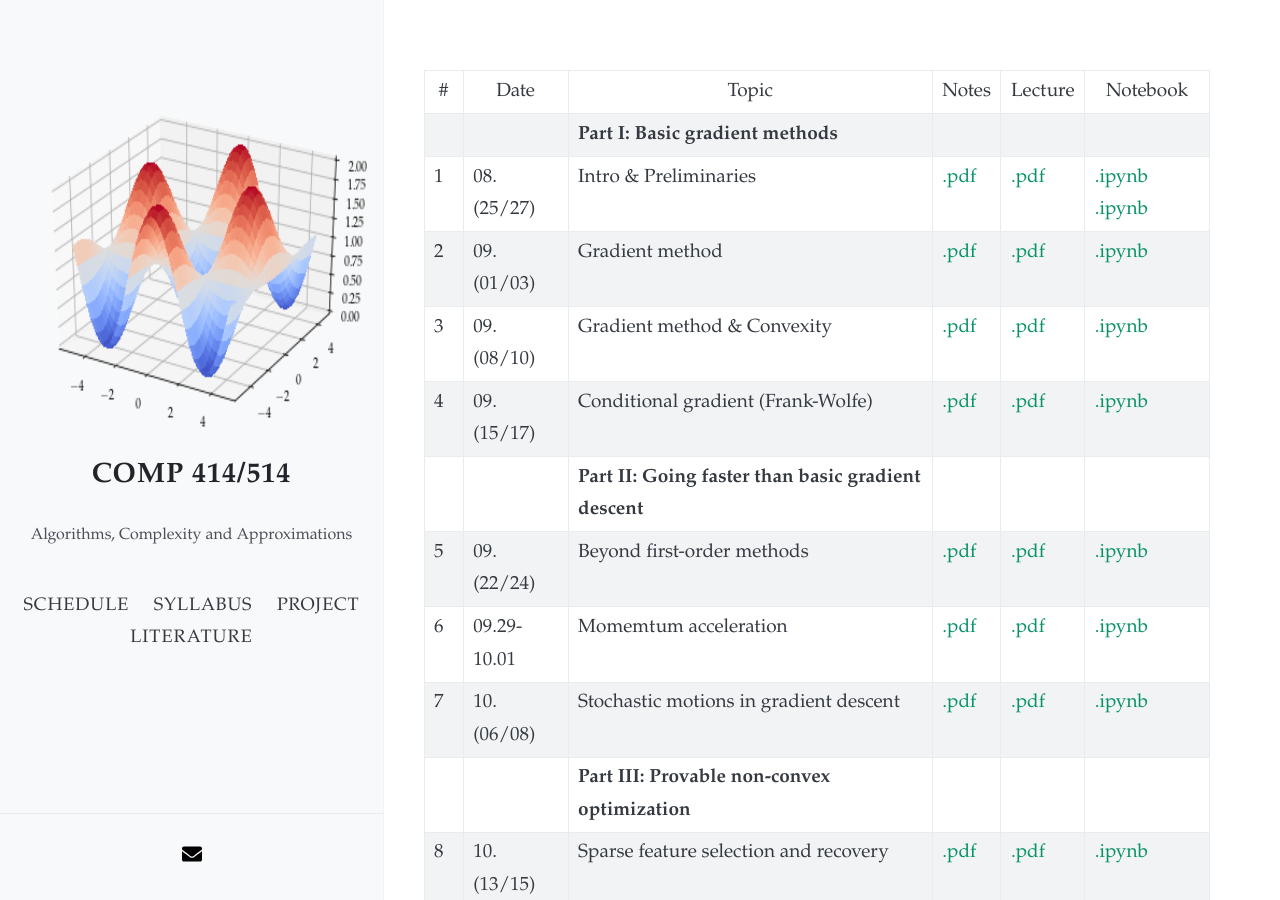
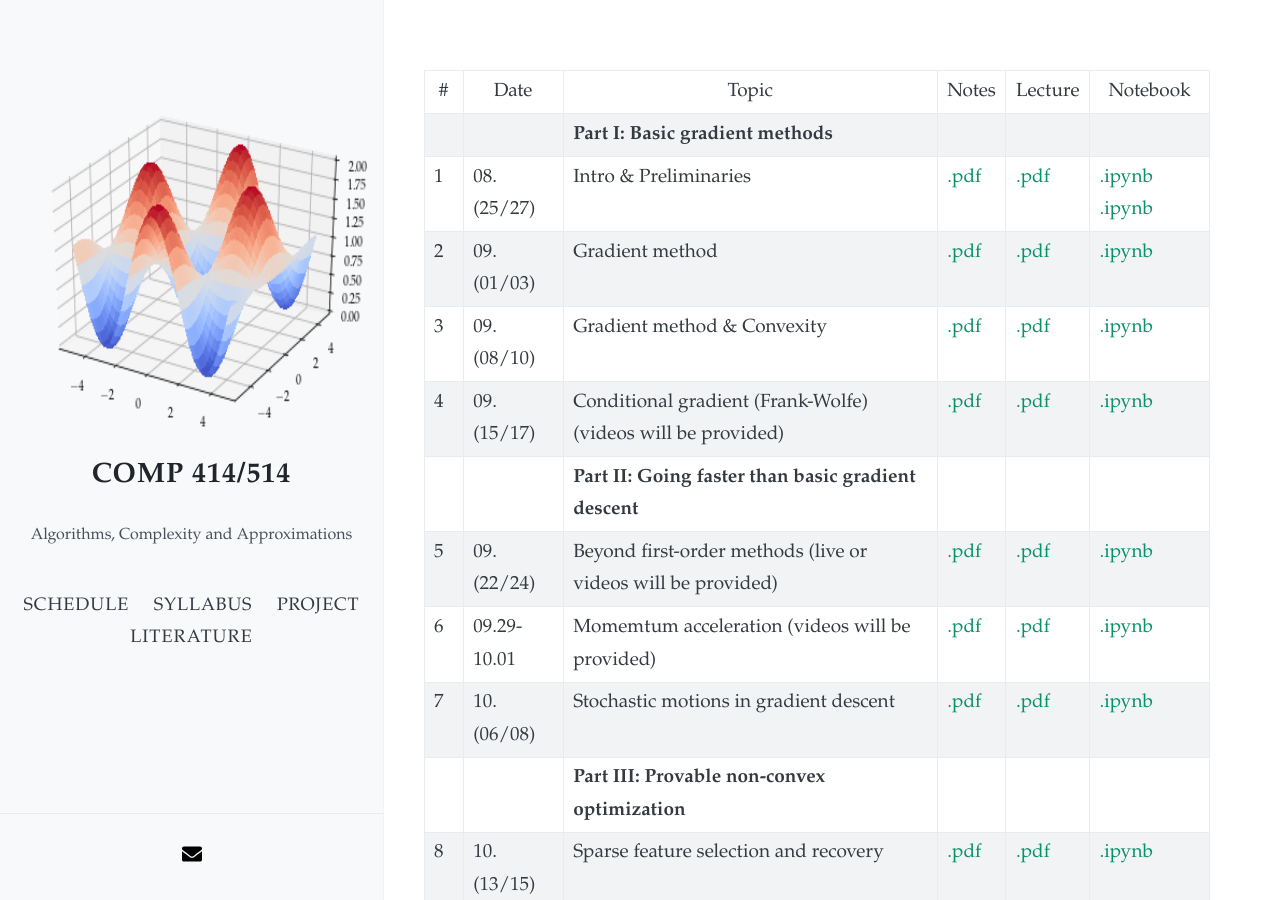
Before and after one commit to akyrillidis/comp414-514, a Jekyll site: the page built from schedule.md, in a window 1280 px wide and 900 px high. Built offline with Jekyll 4.4.1, drawn with Linux system fonts in a browser that asks for light colours; nearby versions of some CDN libraries.

Commit message:
Update schedule.md

```diff
--- a/schedule.md
+++ b/schedule.md
@@ -11,10 +11,10 @@ layout: default
 | 1 | 08.(25/27) | Intro & Preliminaries  | [.pdf](/schedule/images/chapter1.pdf) | [.pdf](/schedule/images/Lecture 1.pdf) | [.ipynb](/schedule/images/Chapter 1a.ipynb) [.ipynb](/schedule/images/Chapter 1b.ipynb)
 | 2 | 09.(01/03) | Gradient method | [.pdf]()  | [.pdf]() | [.ipynb]() |
 | 3 | 09.(08/10) | Gradient method & Convexity | [.pdf]()  | [.pdf]() | [.ipynb]() |
-| 4 | 09.(15/17) | Conditional gradient (Frank-Wolfe) | [.pdf]()  | [.pdf]() | [.ipynb]() |
+| 4 | 09.(15/17) | Conditional gradient (Frank-Wolfe) (videos will be provided) | [.pdf]()  | [.pdf]() | [.ipynb]() |
 | | | **Part II: Going faster than basic gradient descent** | | | |
-| 5 | 09.(22/24) | Beyond first-order methods | [.pdf]()  | [.pdf]() | [.ipynb]() |
-| 6 | 09.29-10.01 | Momemtum acceleration | [.pdf]()  | [.pdf]() | [.ipynb]() |
+| 5 | 09.(22/24) | Beyond first-order methods (live or videos will be provided) | [.pdf]()  | [.pdf]() | [.ipynb]() |
+| 6 | 09.29-10.01 | Momemtum acceleration (videos will be provided) | [.pdf]()  | [.pdf]() | [.ipynb]() |
 | 7 | 10.(06/08) | Stochastic motions in gradient descent | [.pdf]()  | [.pdf]() | [.ipynb]() |
 | | | **Part III: Provable non-convex optimization** | | | |
 | 8 | 10.(13/15) | Sparse feature selection and recovery | [.pdf]()  | [.pdf]() | [.ipynb]() |
```
